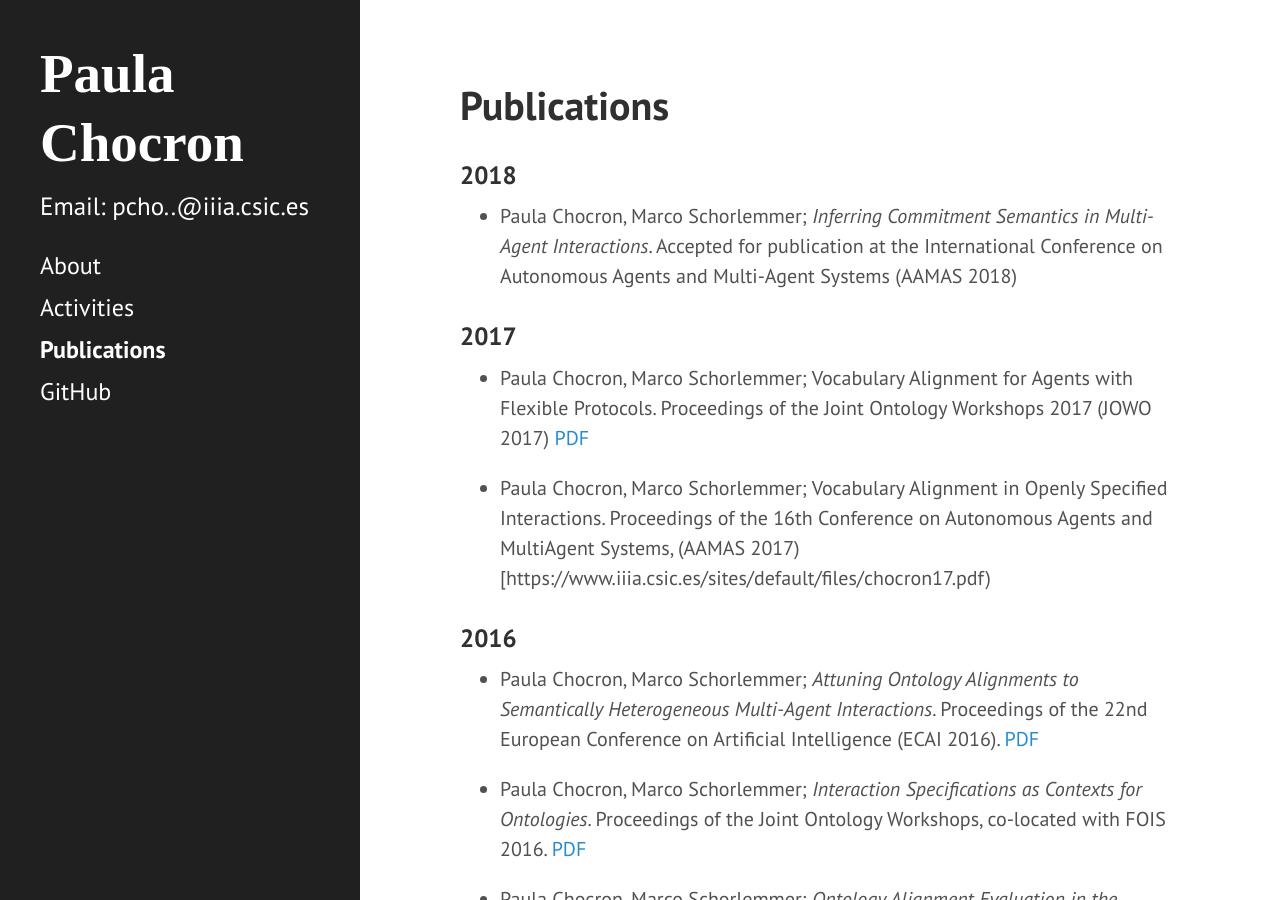
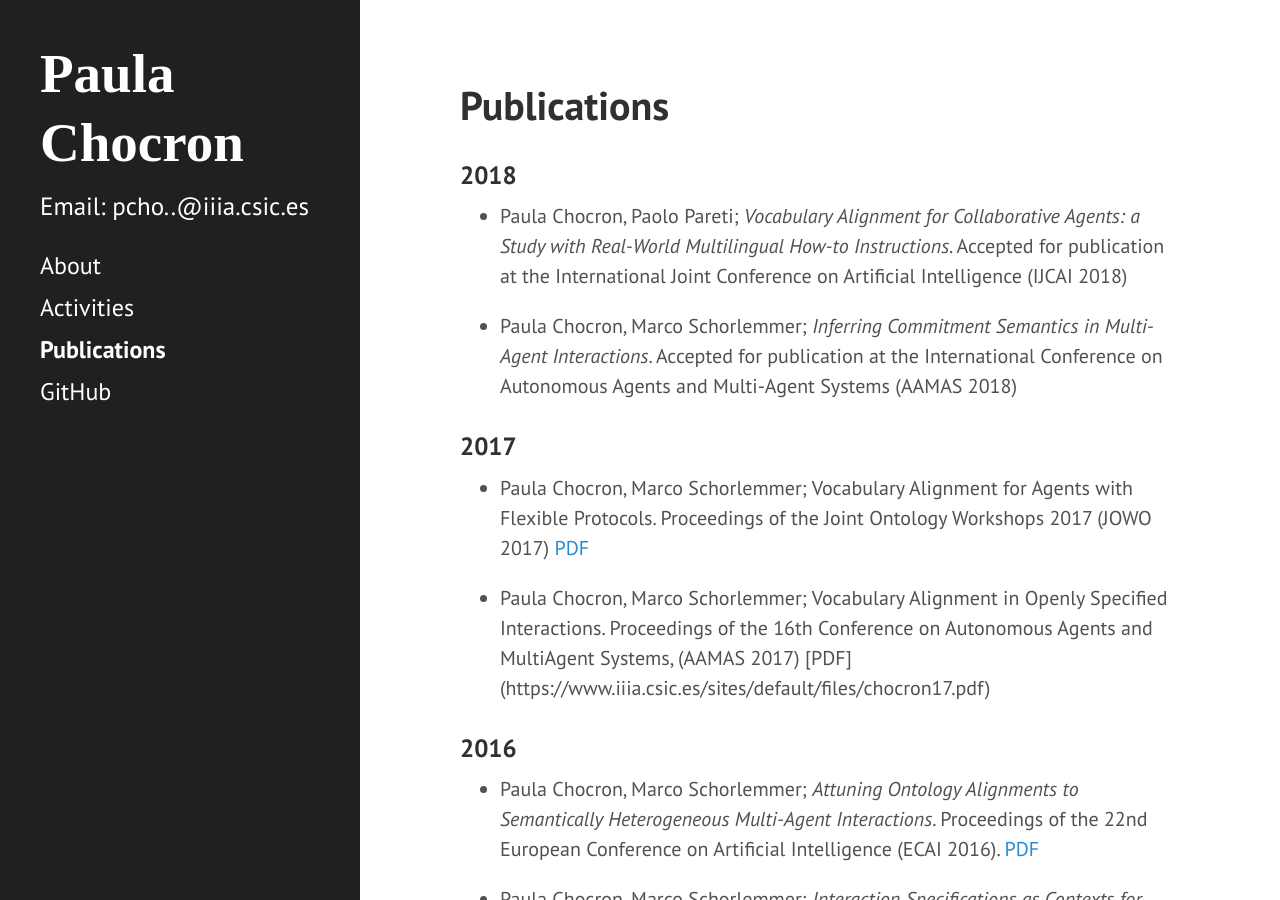
Before and after one commit to paulachocron/paulachocron.github.io, a Jekyll site: the page built from papers.md, in a window 1280 px wide and 900 px high. Built offline with Jekyll 4.4.1, drawn with Linux system fonts in a browser that asks for light colours.

Commit message:
new paper

```diff
--- a/papers.md
+++ b/papers.md
@@ -4,12 +4,14 @@ title: Publications
 ---
 ### 2018
 
+-  Paula Chocron, Paolo Pareti; *Vocabulary Alignment for Collaborative Agents: a Study with Real-World Multilingual How-to Instructions*. Accepted for publication at the International Joint Conference on Artificial Intelligence (IJCAI 2018)
+
 -  Paula Chocron, Marco Schorlemmer; *Inferring Commitment Semantics in Multi-Agent Interactions*. Accepted for publication at the International Conference on Autonomous Agents and Multi-Agent Systems (AAMAS 2018)
 
 ### 2017
 - Paula Chocron, Marco Schorlemmer; Vocabulary Alignment for Agents with Flexible Protocols. Proceedings of the Joint Ontology Workshops 2017 (JOWO 2017) [PDF](https://www.iiia.csic.es/sites/default/files/winks_paper_2.pdf)
 
-- Paula Chocron, Marco Schorlemmer; Vocabulary Alignment in Openly Specified Interactions. Proceedings of the 16th Conference on Autonomous Agents and MultiAgent Systems, (AAMAS 2017) [https://www.iiia.csic.es/sites/default/files/chocron17.pdf)
+- Paula Chocron, Marco Schorlemmer; Vocabulary Alignment in Openly Specified Interactions. Proceedings of the 16th Conference on Autonomous Agents and MultiAgent Systems, (AAMAS 2017) [PDF] (https://www.iiia.csic.es/sites/default/files/chocron17.pdf)
 
 
 ### 2016
```
